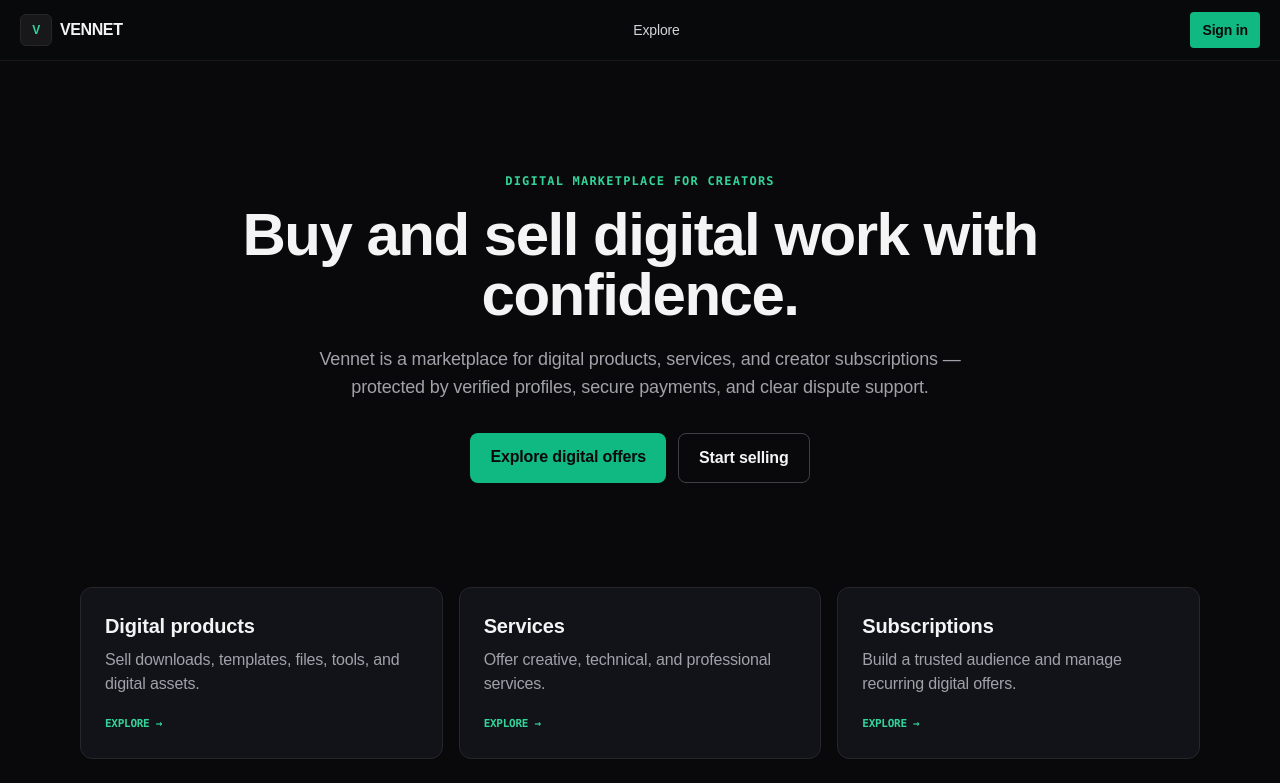
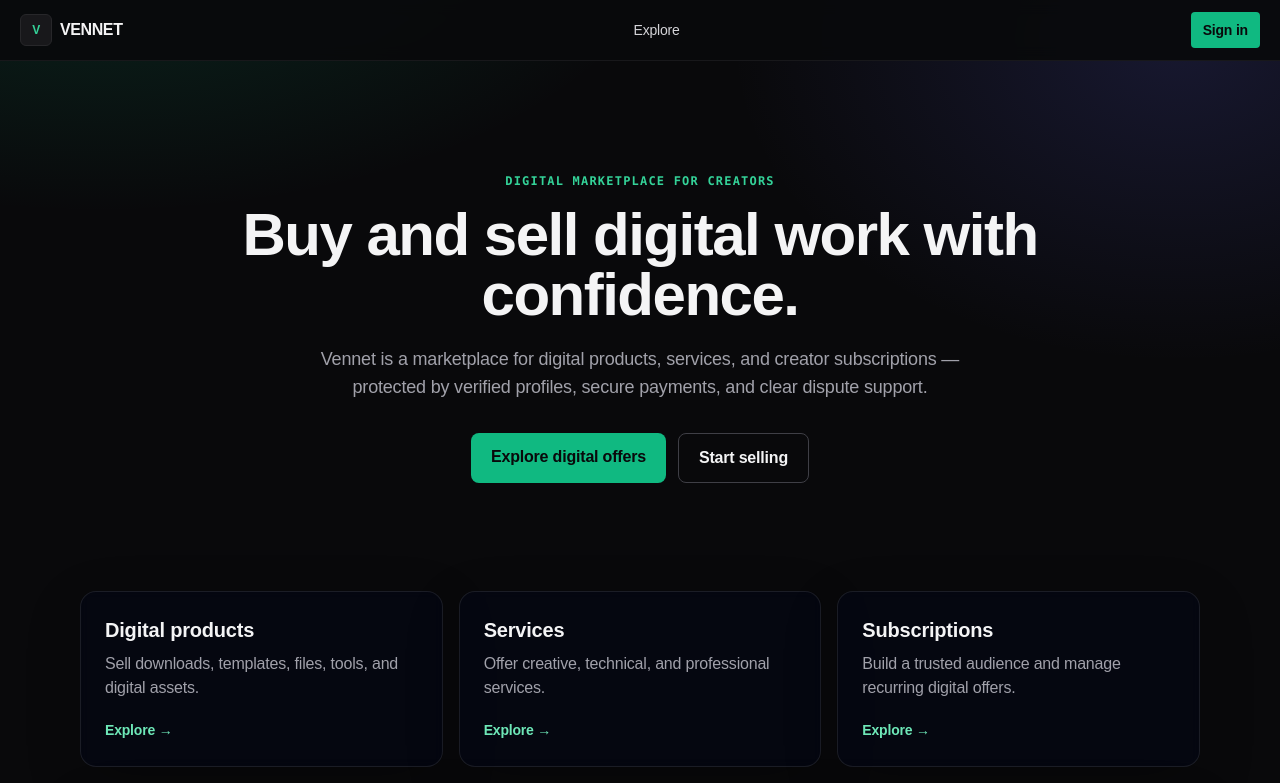
Before and after one commit to MagroOwner/Vennet, a Next.js app: page / in a window 1280 px wide. Shown: the top 783 px of the page. Built offline with nearby package versions, Linux system fonts and the light colour scheme; no server answers.

Commit message:
Elevate Vennet marketplace visual design

```diff
--- a/src/app/globals.css
+++ b/src/app/globals.css
@@ -2,23 +2,42 @@
 @tailwind components;
 @tailwind utilities;
 
-:root { --background: #08090b; --foreground: #f4f4f5; }
+:root { --background: #0b1020; --foreground: #f8fafc; }
 
-* { border-color: #27272a; }
+* { border-color: rgb(255 255 255 / 0.09); }
+html { scroll-behavior: smooth; }
 body {
+  min-height: 100vh;
   color: var(--foreground);
-  background: var(--background);
+  background:
+    radial-gradient(900px 480px at 8% -10%, rgb(16 185 129 / 0.18), transparent 65%),
+    radial-gradient(720px 520px at 92% 4%, rgb(99 102 241 / 0.16), transparent 62%),
+    #0b1020;
   font-family: Arial, Helvetica, sans-serif;
-  letter-spacing: -0.01em;
+  letter-spacing: -0.012em;
 }
-::selection { background: #00e87a; color: #07110b; }
+::selection { background: #5eead4; color: #07111c; }
+
+@keyframes rise { from { opacity: 0; transform: translateY(16px); } to { opacity: 1; transform: translateY(0); } }
+@keyframes drift { 0%,100% { transform: translateY(0) rotate(0deg); } 50% { transform: translateY(-10px) rotate(1deg); } }
+@keyframes pulse-glow { 0%,100% { box-shadow: 0 0 0 0 rgb(16 185 129 / 0); } 50% { box-shadow: 0 0 32px 4px rgb(16 185 129 / 0.13); } }
+
+@media (prefers-reduced-motion: no-preference) {
+  .animate-rise { animation: rise 600ms cubic-bezier(.22,1,.36,1) both; }
+  .animate-rise-delay { animation: rise 600ms 120ms cubic-bezier(.22,1,.36,1) both; }
+  .animate-rise-delay-2 { animation: rise 600ms 220ms cubic-bezier(.22,1,.36,1) both; }
+  .animate-drift { animation: drift 7s ease-in-out infinite; }
+  .animate-pulse-glow { animation: pulse-glow 3s ease-in-out infinite; }
+}
 
 @layer components {
-  .console-page { @apply space-y-6; }
-  .console-panel { @apply rounded-xl border border-zinc-800 bg-[#111318] shadow-sm; }
-  .console-panel-header { @apply flex items-center justify-between border-b border-zinc-800 px-5 py-4; }
-  .console-kicker { @apply font-mono text-[10px] uppercase tracking-[0.14em] text-zinc-500; }
-  .console-link { @apply font-mono text-[11px] font-bold uppercase tracking-tight text-emerald-400 hover:text-emerald-300 hover:underline; }
-  .console-status { @apply inline-flex items-center gap-1 rounded border border-emerald-700/70 bg-emerald-950/40 px-2 py-1 font-mono text-[10px] font-bold uppercase tracking-wider text-emerald-400; }
-  .console-row { @apply flex items-center justify-between gap-4 rounded-lg border border-zinc-800 bg-[#090b0e] px-4 py-3; }
+  .console-page { @apply space-y-7; }
+  .console-panel { @apply rounded-2xl border bg-slate-950/55 shadow-[0_18px_55px_rgb(0_0_0/0.18)] backdrop-blur-sm; }
+  .console-panel-header { @apply flex items-center justify-between border-b px-6 py-5; }
+  .console-kicker { @apply text-[11px] font-semibold uppercase tracking-[0.13em] text-slate-400; }
+  .console-link { @apply text-sm font-semibold text-emerald-300 transition hover:text-emerald-200 hover:underline; }
+  .console-status { @apply inline-flex items-center gap-1.5 rounded-full border border-emerald-400/25 bg-emerald-400/10 px-2.5 py-1 text-[11px] font-semibold uppercase tracking-wide text-emerald-300; }
+  .console-row { @apply flex items-center justify-between gap-4 rounded-xl border bg-slate-950/75 px-4 py-3.5 transition hover:border-white/20 hover:bg-slate-900/80; }
+  .button-primary { @apply inline-flex items-center justify-center rounded-xl bg-emerald-400 px-5 py-3 font-semibold text-slate-950 shadow-lg shadow-emerald-500/20 transition hover:-translate-y-0.5 hover:bg-emerald-300 hover:shadow-emerald-500/30; }
+  .button-secondary { @apply inline-flex items-center justify-center rounded-xl border border-white/15 bg-white/[0.04] px-5 py-3 font-semibold text-white transition hover:-translate-y-0.5 hover:bg-white/[0.09]; }
 }
```
